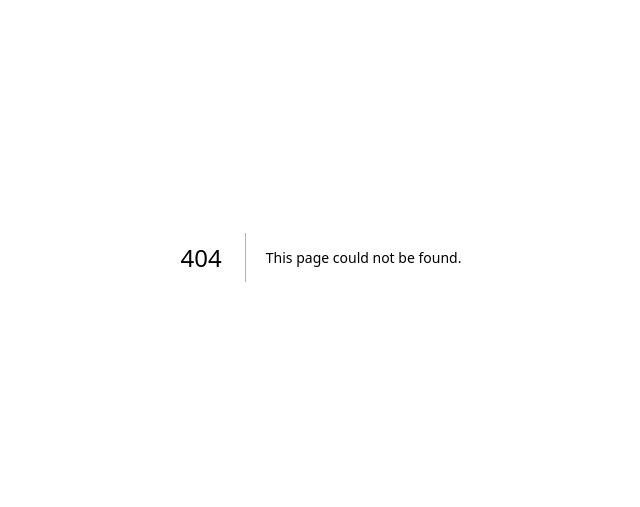
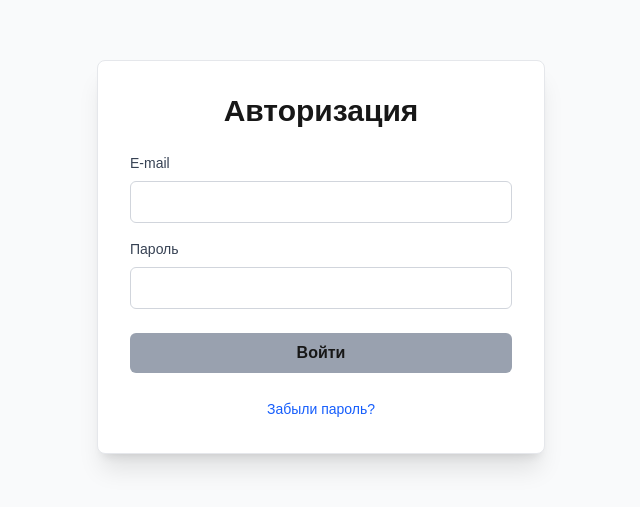
Before and after one commit to AlexandrRumiantsev/calendar, a Next.js app: page /login in a window 1280 px wide. Before the commit this address had no page. Shown: the part 143-650 px from the top of the page, without its empty margins (319-959 px from the left). Built offline with nearby package versions, Linux system fonts and the light colour scheme.

Commit message:
first commit

```diff
--- /dev/null
+++ b/app/api/auth/session/route.ts
@@ -0,0 +1,34 @@
+import { getToken } from 'next-auth/jwt';
+import { NextResponse } from 'next/server';
+
+export async function GET(request: Request) {
+  // Получаем секрет из переменных окружения (в .env)
+  const secret = process.env.NEXTAUTH_SECRET;
+
+  /*
+  if (!secret) {
+    return NextResponse.json({ error: 'NEXTAUTH_SECRET not set' }, { status: 500 });
+  }
+    */
+
+  try {
+    // Пытаемся достать токен из куки запроса
+    /*const token = await getToken({
+      req: request,
+      secret: secret,
+    });*/
+    const token = 'asdsadasd';
+
+    // Если токен есть - возвращаем его как объект { user }
+    if (token) {
+      return NextResponse.json({ user: token }, { status: 200 });
+    } else {
+      // Если токена нет - возвращаем пустой объект
+      return NextResponse.json({ user: null }, { status: 200 });
+    }
+
+  } catch (error) {
+    console.error('Ошибка при получении сессии:', error);
+    return NextResponse.json({ error: 'Internal Server Error' }, { status: 500 });
+  }
+}
--- /dev/null
+++ b/app/api/auth/signin/route.ts
@@ -0,0 +1,19 @@
+import { NextResponse } from 'next/server';
+
+export async function POST(request: Request) {
+
+  const { email, password } = await request.json();
+
+  console.log('email',email)
+  console.log('password',password)
+
+
+  // Просто возвращаем успех, чтобы проверить работу редиректа
+  return NextResponse.json({
+        user: {
+          id: 'user-123',
+          name: 'Тестовый Пользователь',
+          email: email,
+        },
+      }, { status: 200 });
+}
--- /dev/null
+++ b/app/components/auth-guard/auth-guard.tsx
@@ -0,0 +1,24 @@
+'use client';
+
+import { useEffect } from 'react';
+import { useRouter } from 'next/navigation';
+import { useSession } from 'next-auth/react';
+
+export default function AuthGuard({ children }: { children: React.ReactNode }) {
+  const { data: session, status } = useSession();
+  console.log('session',session)
+  console.log('status',status)
+  const router = useRouter();
+
+  useEffect(() => {
+    if (status === 'unauthenticated') {
+      router.push('/login');
+    }
+  }, [status, router]);
+
+  if (status === 'loading') {
+    return null;
+  }
+
+  return <>{children}</>;
+}
--- a/app/layout.tsx
+++ b/app/layout.tsx
@@ -27,7 +27,9 @@ export default function RootLayout({
       lang="en"
       className={`${geistSans.variable} ${geistMono.variable} h-full antialiased`}
     >
-      <body className="min-h-full flex flex-col">{children}</body>
+      <body className="min-h-full flex flex-col">
+          {children}
+      </body>
     </html>
   );
 }
--- /dev/null
+++ b/app/login/form.tsx
@@ -0,0 +1,101 @@
+
+'use client';
+
+import { useState } from 'react';
+import { useRouter } from 'next/navigation';
+import Link from 'next/link';
+
+interface FormData {
+  email: string;
+  password: string;
+}
+
+export default function LoginForm() {
+  const [formData, setFormData] = useState<FormData>({ email: '', password: '' });
+  const [errorMsg, setErrorMsg] = useState<string | null>(null);
+  const router = useRouter();
+
+  const handleChange = (e: React.ChangeEvent<HTMLInputElement>) => {
+    const { name, value } = e.target;
+    setFormData(prev => ({ ...prev, [name]: value }));
+  };
+
+  const handleSubmit = async (e) => {
+    e.preventDefault();
+
+    const res = await fetch('/api/auth/signin', {
+      method: 'POST',
+      headers: { 'Content-Type': 'application/json' },
+      body: JSON.stringify(formData),
+    });
+
+    if (res.status === 200) {
+      router.push('/');
+    } else {
+      const data = await res.json();
+      setErrorMsg(data.error || 'Ошибка входа');
+      console.log('API вернул ошибку:', data);
+    }
+  };
+
+  return (
+    <div className="bg-white p-8 rounded-lg shadow-xl w-full max-w-md border border-gray-200">
+      <h2 className="text-3xl font-bold text-center mb-6">Авторизация</h2>
+
+      {errorMsg && (
+        <p className="mb-4 text-red-600 text-sm text-center">{errorMsg}</p>
+      )}
+
+      <form onSubmit={handleSubmit} noValidate>
+        <div className="mb-4">
+          <label htmlFor="email" className="block text-sm font-medium text-gray-700 mb-2">
+            E-mail
+          </label>
+          <input
+            type="email"
+            id="email"
+            name="email"
+            required
+            autoComplete="username"
+            value={formData.email}
+            onChange={handleChange}
+            className="w-full px-4 py-2 border border-gray-300 rounded-md focus:outline-none focus:ring-2 focus:ring-blue-500"
+          />
+        </div>
+
+        <div className="mb-6">
+          <label htmlFor="password" className="block text-sm font-medium text-gray-700 mb-2">
+            Пароль
+          </label>
+          <input
+            type="password"
+            id="password"
+            name="password"
+            required
+            autoComplete="current-password"
+            value={formData.password}
+            onChange={handleChange}
+            className="w-full px-4 py-2 border border-gray-300 rounded-md focus:outline-none focus:ring-2 focus:ring-blue-500"
+          />
+        </div>
+
+        <button
+          type="submit"
+          disabled={!formData.email || !formData.password}
+          className={`w-full py-2 px-4 rounded-md font-semibold transition-colors ${formData.email && formData.password
+            ? 'bg-blue-600 hover:bg-blue-700 text-white'
+            : 'bg-gray-400 cursor-not-allowed'
+            }`}
+        >
+          Войти
+        </button>
+      </form>
+
+      <div className="mt-6 text-center">
+        <Link href="/forgot-password" className="text-sm text-blue-600 hover:underline">
+          Забыли пароль?
+        </Link>
+      </div>
+    </div>
+  );
+}
--- /dev/null
+++ b/app/login/page.tsx
@@ -0,0 +1,16 @@
+import { Metadata } from 'next';
+import LoginForm from './form';
+import { SessionProvider } from 'next-auth/react';
+
+
+export const metadata: Metadata = {
+  title: 'Вход в систему',
+};
+
+export default function LoginPage() {
+  return (
+      <div className="min-h-screen flex items-center justify-center bg-gray-50 py-24 px-4 sm:px-6 lg:px-8">
+        <LoginForm />
+      </div>
+  );
+}
--- a/app/page.tsx
+++ b/app/page.tsx
@@ -1,6 +1,12 @@
+'use client';
+
+
 import Image from "next/image";
+import AuthGuard from './components/auth-guard/auth-guard';
+import { SessionProvider } from "next-auth/react";
 
-export default function Home() {
+
+function Main() {
   return (
     <div className="flex flex-col flex-1 items-center justify-center bg-zinc-50 font-sans dark:bg-black">
       <main className="flex flex-1 w-full max-w-3xl flex-col items-center justify-between py-32 px-16 bg-white dark:bg-black sm:items-start">
@@ -63,3 +69,15 @@ export default function Home() {
     </div>
   );
 }
+
+export default function Home() {
+  return (
+    <SessionProvider>
+
+      <AuthGuard>
+        <Main />
+      </AuthGuard>
+
+    </SessionProvider>
+  );
+}
```
Also changed, not shown: package.json (+8 -6 lines), 2 other files (tests, documents, lock files or other folders).
